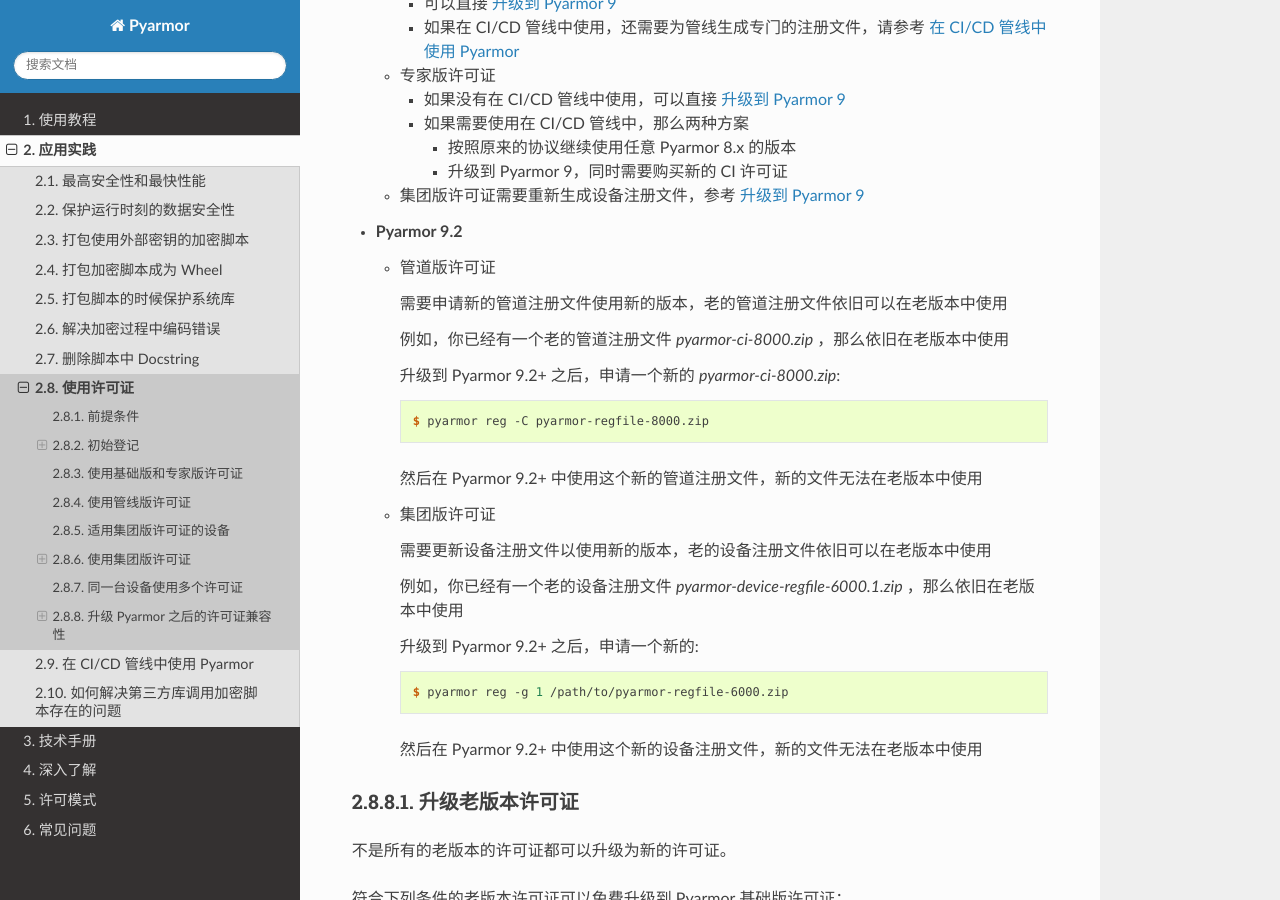
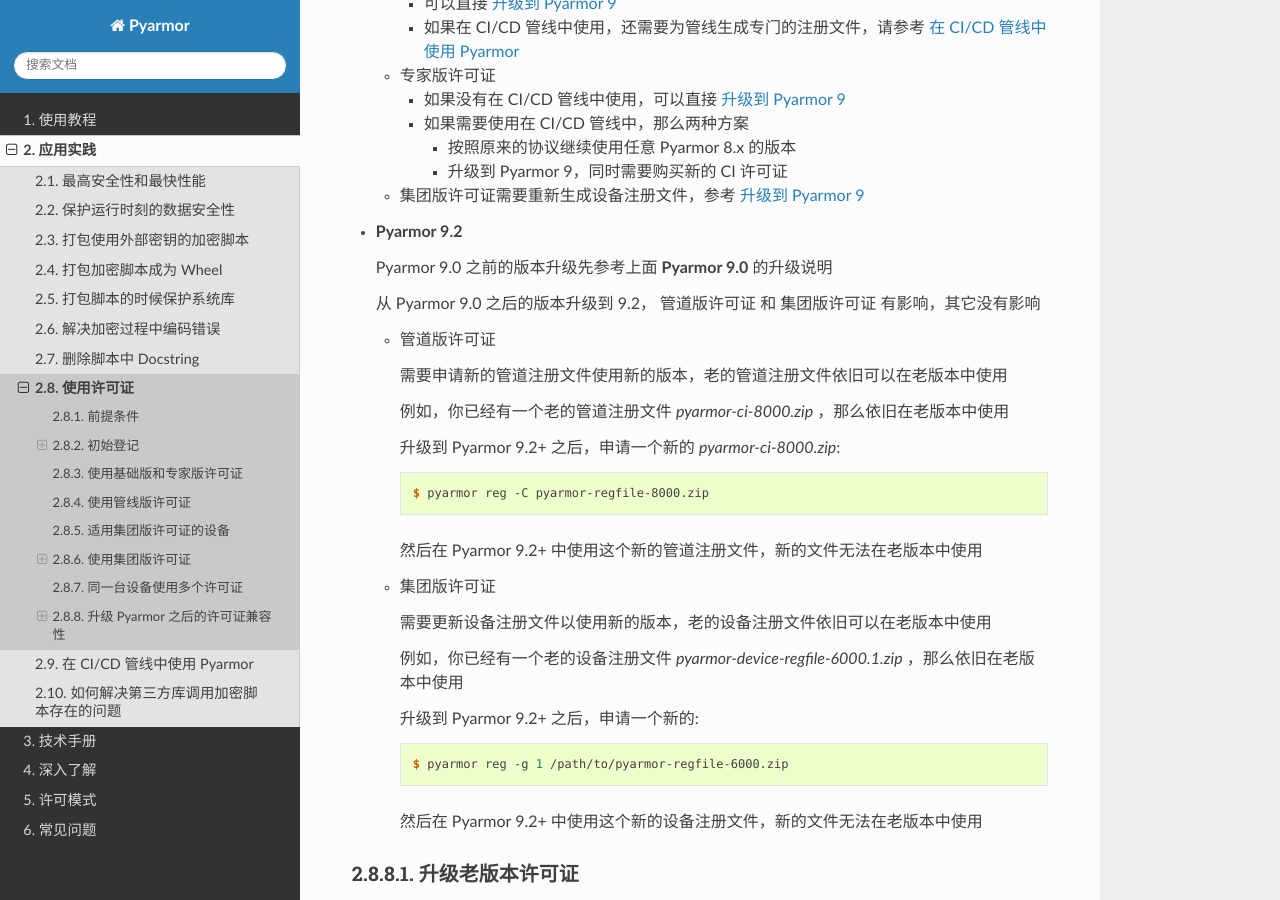
Before and after one commit to dashingsoft/pyarmor-docs-zh, a Sphinx documentation site: the page built from docs/how-to/register.rst, in a window 1280 px wide and 900 px high, scrolled down 12168 px. Built offline with Sphinx 7.4.7 and the Read the Docs theme 3.1.0, drawn with Linux system fonts in a browser that asks for light colours.

Commit message:
Refine doc

```diff
--- a/docs/how-to/register.rst
+++ b/docs/how-to/register.rst
@@ -484,6 +484,10 @@
 
 - **Pyarmor 9.2**
 
+  Pyarmor 9.0 之前的版本升级先参考上面 **Pyarmor 9.0** 的升级说明
+
+  从 Pyarmor 9.0 之后的版本升级到 9.2， :term:`管道版许可证` 和 :term:`集团版许可证` 有影响，其它没有影响
+
   - :term:`管道版许可证`
 
     需要申请新的管道注册文件使用新的版本，老的管道注册文件依旧可以在老版本中使用
```
